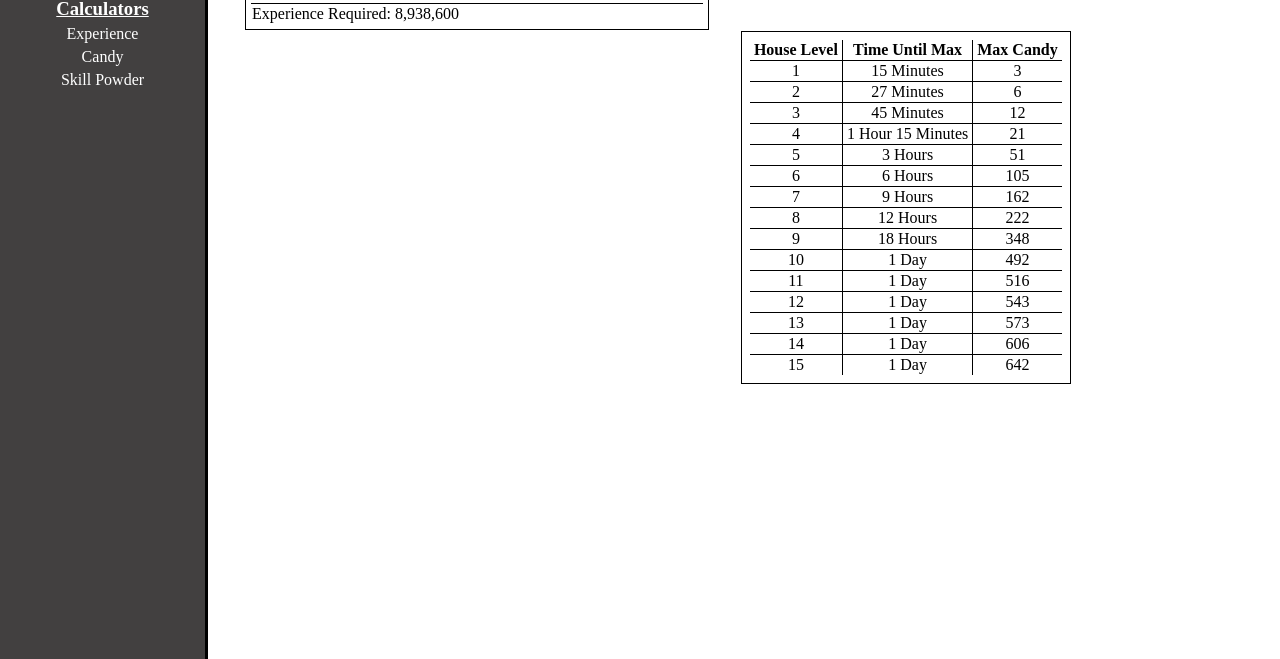
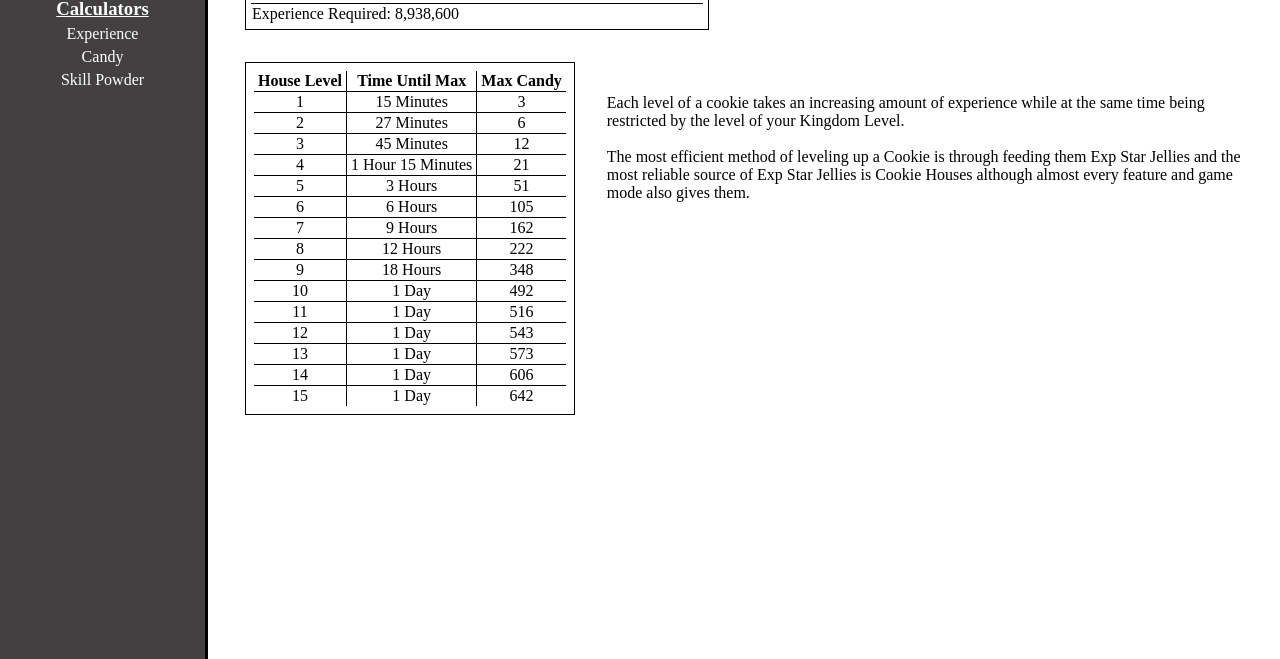
Before and after one commit to PrestonComer/cookieRunKingdom, a plain HTML site: page index.html in a window 1280 px wide. Shown: the part 141-800 px from the top of the page. Drawn offline with nearby package versions, Linux system fonts and the light colour scheme.

Commit message:
added styling for cookie house associated text

```diff
--- a/css/style.css
+++ b/css/style.css
@@ -108,6 +108,7 @@ h3.category {
     margin-top: 0px;
     padding: 8px;
     border-spacing: 0px;
+    float: left;
 }
 #cookieHouseTable > tbody > tr > * {
     border-right: solid black 1px;
@@ -123,6 +124,13 @@ h3.category {
 }
 #cookieHouseTable > tbody > tr {
     text-align: center;
+}
+#cookieHouseText {
+    padding-top: 0px;
+}
+.divSpacer {
+    width: 100%;
+    display: flex;
 }
 
 /**-----Experience In Candys Calculator Styling----- */
--- a/data/cookieHouses.json
+++ b/data/cookieHouses.json
@@ -1,4 +1,3 @@
-
 {
     "1" : ["15 Minutes", 3],
     "2" : ["27 Minutes", 6],
--- a/index.html
+++ b/index.html
@@ -105,6 +105,9 @@
                     Jellies is Cookie Houses although almost every feature
                     and game mode also gives them.
                 </p>
+
+                <div class="divSpacer"></div>
+
                 <table id="cookieHouseTable">
                     <tbody>
                         <tr>
@@ -114,6 +117,15 @@
                         </tr>
                     </tbody>
                 </table>
+                <p id="cookieHouseText">
+                    Each level of a cookie takes an increasing amount of
+                    experience while at the same time being restricted by
+                    the level of your Kingdom Level. <br><br> The most efficient
+                    method of leveling up a Cookie is through feeding them
+                    Exp Star Jellies and the most reliable source of Exp Star
+                    Jellies is Cookie Houses although almost every feature
+                    and game mode also gives them.
+                </p>
                 <!-- Experience To Level X Required Page End -->
             </div>
 
```
